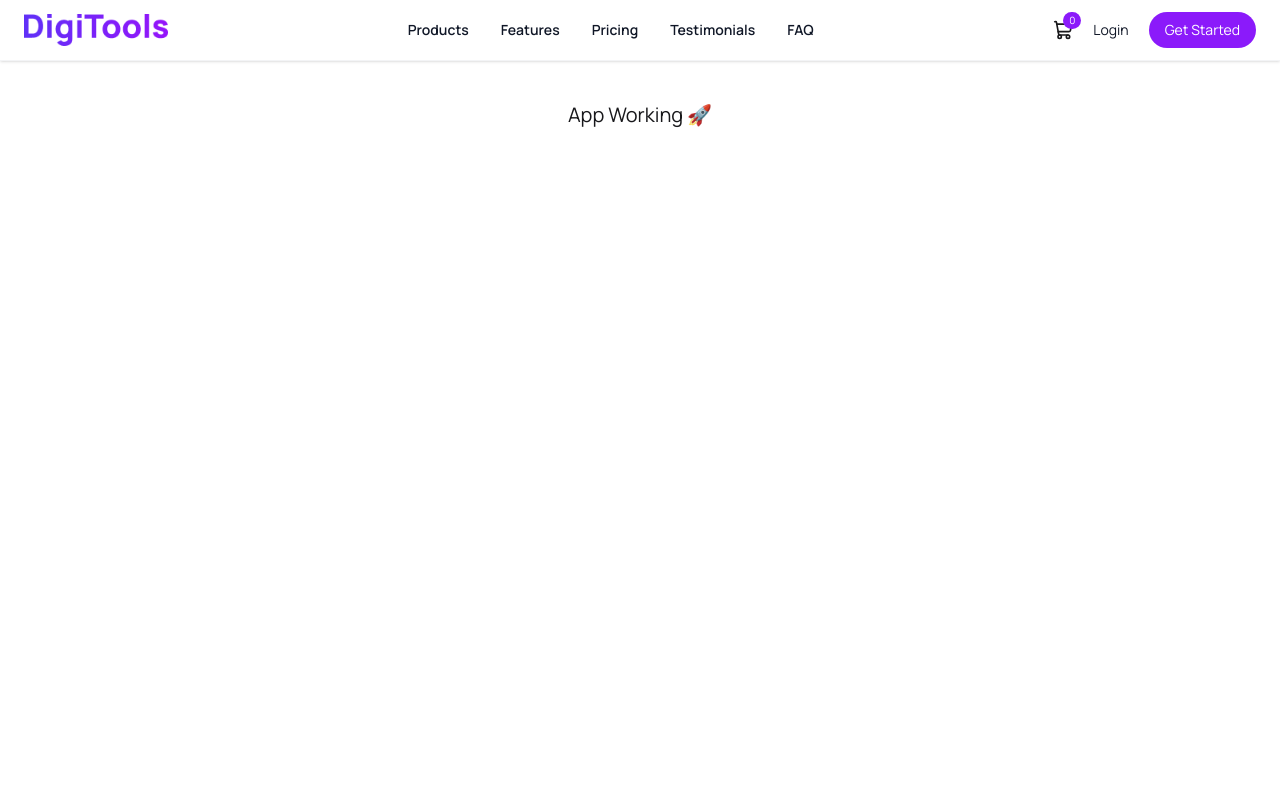
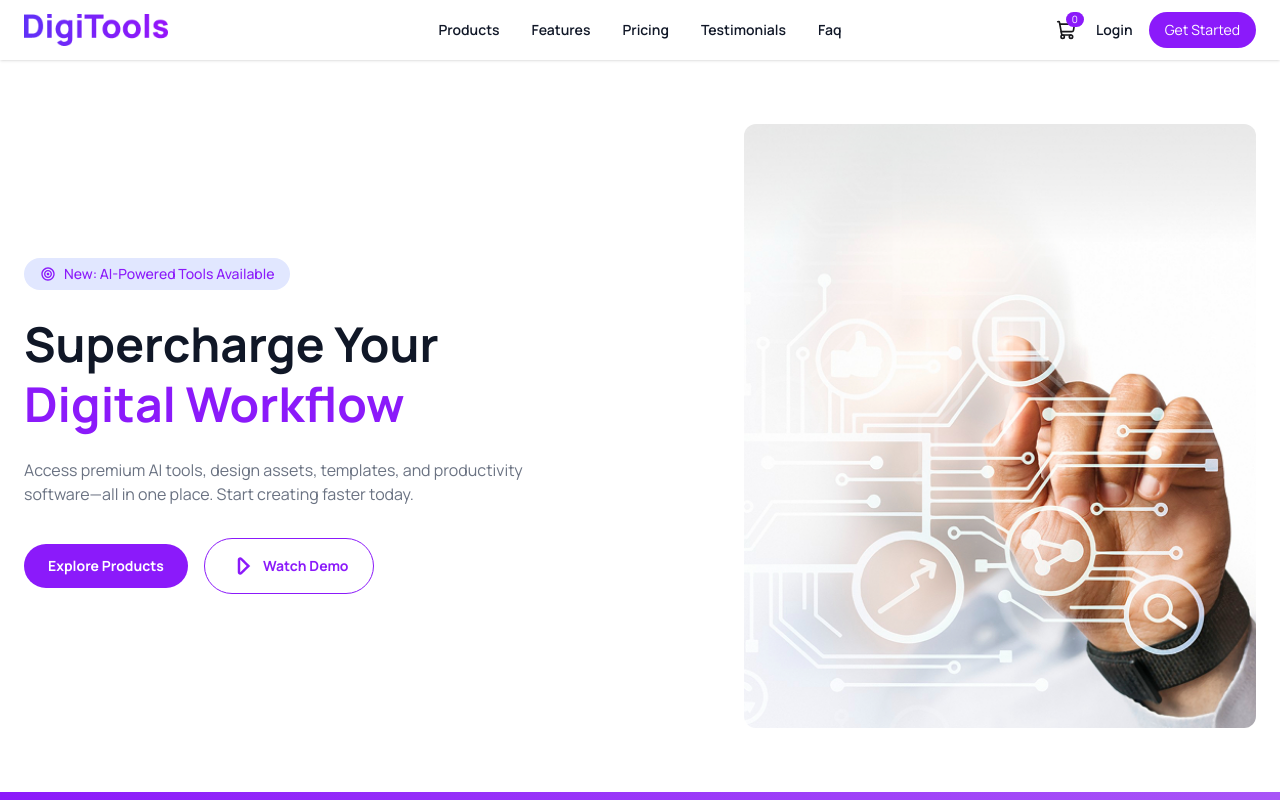
Before and after one commit to atikurr/DigiTools, a React (Vite) app: page / in a window 1280 px wide. Shown: the top 800 px of the page. Built offline with nearby package versions, Linux system fonts and the light colour scheme.

Commit message:
added footer

```diff
--- a/package.json
+++ b/package.json
@@ -14,6 +14,7 @@
     "lucide-react": "^1.7.0",
     "react": "^19.2.4",
     "react-dom": "^19.2.4",
+    "react-icons": "^5.6.0",
     "react-toastify": "^11.0.5",
     "tailwindcss": "^4.2.2"
   },
--- a/src/App.jsx
+++ b/src/App.jsx
@@ -1,12 +1,31 @@
 import Navbar from "./components/Navbar";
+import Banner from "./components/Banner";
+import Stats from "./components/Stats";
+import CallAction from "./components/CallAction";
+import Footer from "./components/Footer";
 
 function App() {
   const cart = [];
+
   return (
-    <>
+    <div className="font-manrope">
+
+      {/* Navbar */}
       <Navbar cart={cart} />
-      <h1 className="text-center mt-10 text-xl">App Working 🚀</h1>
-    </>
+
+      {/* Banner */}
+      <Banner />
+
+      {/* Stats */}
+      <Stats />
+
+      {/* CTA */}
+      <CallAction />
+
+      {/* CTA */}
+      <Footer></Footer>
+
+    </div>
   );
 }
 
--- /dev/null
+++ b/src/components/Banner.jsx
@@ -0,0 +1,62 @@
+import BannerImage from "../assets/banner.png";
+import { BiBullseye } from "react-icons/bi";
+import { TiMediaPlayOutline } from "react-icons/ti";
+
+const Banner = () => {
+  return (
+    <div className="w-full bg-white py-16">
+      <div className="max-w-7xl mx-auto grid grid-cols-1 lg:grid-cols-2 gap-12 items-center px-6">
+        {/* Left Content */}
+        <div className="space-y-6">
+          {/* Tag */}
+          <div className="flex items-center gap-2 bg-[#E1E7FF] px-4 py-1.5 rounded-full w-fit">
+            <BiBullseye className="text-[var(--primary-color)]" size={16} />
+
+            <span className="text-sm font-medium text-[var(--primary-color)]">
+              New: AI-Powered Tools Available
+            </span>
+          </div>
+
+          {/* Heading */}
+          <h1 className="text-4xl lg:text-5xl font-bold text-[#101727] leading-tight">
+            Supercharge Your <br />
+            <span className="text-[var(--primary-color)]">
+              Digital Workflow
+            </span>
+          </h1>
+
+          {/* Description */}
+          <p className="text-gray-500 max-w-lg text-sm lg:text-base">
+            Access premium AI tools, design assets, templates, and productivity
+            software—all in one place. Start creating faster today.
+          </p>
+
+          {/* Buttons */}
+          <div className="flex flex-wrap items-center gap-4 pt-2">
+            {/* Primary Button */}
+            <button className="bg-[var(--primary-color)] text-white px-6 py-3 rounded-full text-sm font-bold hover:opacity-90 transition">
+              Explore Products
+            </button>
+
+            {/* Watch Demo */}
+            <button className="border border-[var(--primary-color)] text-[var(--primary-color)] px-6 py-3 rounded-full text-sm font-bold flex items-center gap-1 hover:bg-purple-50 transition">
+              <TiMediaPlayOutline size={30} />
+              Watch Demo
+            </button>
+          </div>
+        </div>
+
+        {/* Right Image */}
+        <div className="flex justify-center lg:justify-end">
+          <img
+            src={BannerImage}
+            alt="banner"
+            className="w-full max-w-md lg:max-w-lg object-contain rounded-xl"
+          />
+        </div>
+      </div>
+    </div>
+  );
+};
+
+export default Banner;
--- /dev/null
+++ b/src/components/CallAction.jsx
@@ -0,0 +1,43 @@
+const CallAction = () => {
+  return (
+    <div className="w-full py-20 bg-[linear-gradient(to_right,var(--primary-color),#A855F7)] text-center text-white">
+
+      <div className="max-w-3xl mx-auto px-6 space-y-5">
+
+        {/* Heading */}
+        <h1 className="text-3xl md:text-[40px] font-extrabold">
+          Ready To Transform Your Workflow?
+        </h1>
+
+        {/* Description */}
+        <p className="text-sm md:text-base text-white/80 leading-relaxed">
+          Join thousands of professionals who are already using Digitools to work smarter.<br />
+          Start your free trial today.
+        </p>
+
+        {/* Buttons */}
+        <div className="flex justify-center gap-4 flex-wrap pt-3">
+
+          {/* Primary */}
+          <button className="bg-white text-[var(--primary-color)] px-6 py-2.5 rounded-full text-sm font-semibold shadow-md hover:scale-105 transition">
+            Explore Products
+          </button>
+
+          {/* Outline */}
+          <button className="border border-white px-6 py-2.5 rounded-full text-sm font-semibold hover:bg-white hover:text-[var(--primary-color)] transition">
+            View Pricing
+          </button>
+
+        </div>
+
+        {/* Footer text */}
+        <p className="text-xs text-white/70 pt-2">
+          14-day free trial • No credit card required • Cancel anytime
+        </p>
+
+      </div>
+    </div>
+  );
+};
+
+export default CallAction;
--- /dev/null
+++ b/src/components/Footer.jsx
@@ -0,0 +1,93 @@
+import { FaYoutube, FaFacebookF } from "react-icons/fa";
+import { FaXTwitter } from "react-icons/fa6";
+
+const Footer = () => {
+  return (
+    <footer className="bg-[#0B1220] text-white pt-16 pb-8">
+      <div className="max-w-7xl mx-auto px-6">
+        {/* Top Section */}
+        <div className="grid grid-cols-1 md:grid-cols-6 gap-10">
+          {/* Logo + Description (2 Columns) */}
+          <div className="md:col-span-2 space-y-4">
+            <h2 className="text-xl font-bold">DigiTools</h2>
+            <p className="text-sm text-gray-400 max-w-sm">
+              Premium digital tools for creators, <br /> professionals, and businesses.
+              Work smarter <br /> with our suite of powerful tools.
+            </p>
+          </div>
+
+          {/* Product */}
+          <div>
+            <h3 className="font-semibold mb-3">Product</h3>
+            <ul className="space-y-2 text-sm text-gray-400">
+              <li className="hover:text-white cursor-pointer">Features</li>
+              <li className="hover:text-white cursor-pointer">Pricing</li>
+              <li className="hover:text-white cursor-pointer">Templates</li>
+              <li className="hover:text-white cursor-pointer">Integrations</li>
+            </ul>
+          </div>
+
+          {/* Company */}
+          <div>
+            <h3 className="font-semibold mb-3">Company</h3>
+            <ul className="space-y-2 text-sm text-gray-400">
+              <li className="hover:text-white cursor-pointer">About</li>
+              <li className="hover:text-white cursor-pointer">Blog</li>
+              <li className="hover:text-white cursor-pointer">Careers</li>
+              <li className="hover:text-white cursor-pointer">Press</li>
+            </ul>
+          </div>
+
+          {/* Resources */}
+          <div>
+            <h3 className="font-semibold mb-3">Resources</h3>
+            <ul className="space-y-2 text-sm text-gray-400">
+              <li className="hover:text-white cursor-pointer">Documentation</li>
+              <li className="hover:text-white cursor-pointer">Help Center</li>
+              <li className="hover:text-white cursor-pointer">Community</li>
+              <li className="hover:text-white cursor-pointer">Contact</li>
+            </ul>
+          </div>
+
+          {/* Social Links */}
+          <div>
+            <h3 className="font-semibold mb-3">Social Links</h3>
+
+            <div className="flex gap-3">
+              <div className="w-8 h-8 flex items-center justify-center bg-white rounded-full text-black hover:bg-gray-200 cursor-pointer">
+                <FaYoutube size={14} />
+              </div>
+
+              <div className="w-8 h-8 flex items-center justify-center bg-white rounded-full text-black hover:bg-gray-200 cursor-pointer">
+                <FaFacebookF size={14} />
+              </div>
+
+              <div className="w-8 h-8 flex items-center justify-center bg-white rounded-full text-black hover:bg-gray-200 cursor-pointer">
+                <FaXTwitter size={14} />
+              </div>
+            </div>
+          </div>
+        </div>
+
+        {/* Bottom Section */}
+        <div className="mt-12 border-t border-gray-700 pt-6 flex flex-col md:flex-row justify-between items-center gap-4">
+          <p className="text-sm text-gray-400">
+            © 2026 Digitools. All rights reserved.
+          </p>
+
+          <div className="flex gap-6 text-sm text-gray-400">
+            <span className="hover:text-white cursor-pointer">
+              Privacy Policy
+            </span>
+            <span className="hover:text-white cursor-pointer">
+              Terms of Service
+            </span>
+            <span className="hover:text-white cursor-pointer">Cookies</span>
+          </div>
+        </div>
+      </div>
+    </footer>
+  );
+};
+
+export default Footer;
--- a/src/components/Navbar.jsx
+++ b/src/components/Navbar.jsx
@@ -1,59 +1,31 @@
-import { ShoppingCart } from "lucide-react";
+import { useState } from "react";
+import { ShoppingCart, Menu, X } from "lucide-react";
+import logo from "../assets/DigiTools.png";
 
 const Navbar = ({ cart = [] }) => {
+  const [isOpen, setIsOpen] = useState(false);
+
+  const menuItems = ["products", "features", "pricing", "testimonials", "faq"];
+
   return (
-    <div className="w-full bg-white border-b border-gray-100 shadow-sm">
-      <div className="max-w-7xl mx-auto flex items-center justify-between px-6 py-3">
+    <div className="w-full shadow-sm bg-white relative">
+      {/* Main Navbar */}
+      <div className="max-w-7xl mx-auto flex items-center justify-between px-6 py-3 relative">
         {/* Logo */}
-        <div className="flex items-center gap-2">
-          <img src="src/assets/DigiTools.png" alt="logo" className="h-8" />
-        </div>
+        <img src={logo} alt="logo" className="h-8" />
+
         {/* Center Menu */}
-        <ul className="hidden md:flex items-center gap-8 text-sm font-semibold text-[#101727]">
-          <li>
+        <ul className="hidden md:flex items-center gap-8 text-sm font-semibold text-[#101727] absolute left-1/2 -translate-x-1/2">
+          {menuItems.map((item) => (
+            <li key={item}>
               <a
-              href="#products"
-              className="hover:text-[var(--primary-color)] transition"
+                href={`#${item}`}
+                className="hover:text-[var(--primary-color)] transition capitalize"
               >
-              Products
+                {item}
               </a>
             </li>
-
-          <li>
-            <a
-              href="#features"
-              className="hover:text-[var(--primary-color)] transition"
-            >
-              Features
-            </a>
-          </li>
-
-          <li>
-            <a
-              href="#pricing"
-              className="hover:text-[var(--primary-color)] transition"
-            >
-              Pricing
-            </a>
-          </li>
-
-          <li>
-            <a
-              href="#testimonials"
-              className="hover:text-[var(--primary-color)] transition"
-            >
-              Testimonials
-            </a>
-          </li>
-
-          <li>
-            <a
-              href="#faq"
-              className="hover:text-[var(--primary-color)] transition"
-            >
-              FAQ
-            </a>
-          </li>
+          ))}
         </ul>
 
         {/* Right Side */}
@@ -61,23 +33,49 @@ const Navbar = ({ cart = [] }) => {
           {/* Cart */}
           <div className="relative cursor-pointer">
             <ShoppingCart size={20} />
-
-            <span className="absolute -top-2 -right-2 bg-[var(--primary-color)] text-white text-[10px] px-1.5 py-[1px] rounded-full">
+            <span className="absolute -top-2 -right-2 bg-[var(--primary-color)] text-white text-[10px] px-1.5 rounded-full">
               {cart.length}
             </span>
           </div>
 
-          {/* Login */}
-          <button className="text-sm text-[#101727] hover:text-[var(--primary-color)] transition">
+          {/* Desktop Buttons */}
+          <div className="hidden md:flex items-center gap-4">
+            <button className="text-sm font-semibold text-[#101727] hover:text-[var(--primary-color)]">
               Login
             </button>
 
-          {/* Button */}
             <button className="bg-[var(--primary-color)] text-white px-4 py-2 rounded-full text-sm hover:opacity-90 transition">
               Get Started
             </button>
           </div>
+
+          {/* Mobile Button */}
+          <button className="md:hidden" onClick={() => setIsOpen(!isOpen)}>
+            {isOpen ? <X size={24} /> : <Menu size={24} />}
+          </button>
         </div>
+      </div>
+
+      {/* Mobile Menu */}
+      {isOpen && (
+        <div className="md:hidden px-6 pb-4 space-y-4 bg-white shadow-md flex flex-col items-center text-center">
+          {menuItems.map((item) => (
+            <a
+              key={item}
+              href={`#${item}`}
+              className="text-sm font-medium text-[#101727] hover:text-[var(--primary-color)] capitalize"
+              onClick={() => setIsOpen(false)}
+            >
+              {item}
+            </a>
+          ))}
+
+          <button className="text-sm">Login</button>
+          <button className="w-full bg-[var(--primary-color)] text-white py-2 rounded-full text-sm">
+            Get Started
+          </button>
+        </div>
+      )}
     </div>
   );
 };
--- /dev/null
+++ b/src/components/Stats.jsx
@@ -0,0 +1,27 @@
+const Stats = () => {
+  return (
+    <div className="w-full py-12 bg-[linear-gradient(to_right,var(--primary-color),#A855F7)]">
+
+      <div className="max-w-7xl mx-auto grid grid-cols-1 md:grid-cols-3 text-center text-white divide-y md:divide-y-0 md:divide-x divide-white/20">
+
+        <div className="py-4 space-y-4">
+          <h2 className="text-6xl font-extrabold">50K+</h2>
+          <p className="text-2xl font-medium opacity-80">Active Users</p>
+        </div>
+
+        <div className="py-4 space-y-2">
+          <h2 className="text-6xl font-extrabold">200+</h2>
+          <p className="text-2xl font-medium opacity-80">Premium Tools</p>
+        </div>
+
+        <div className="py-4 space-y-2">
+          <h2 className="text-6xl font-extrabold">4.9</h2>
+          <p className="text-2xl font-medium opacity-80">Rating</p>
+        </div>
+
+      </div>
+    </div>
+  );
+};
+
+export default Stats;
```
Also changed, not shown: 2 other files (tests, documents, lock files or other folders). Lines whose indentation alone changed are shown as unchanged.
